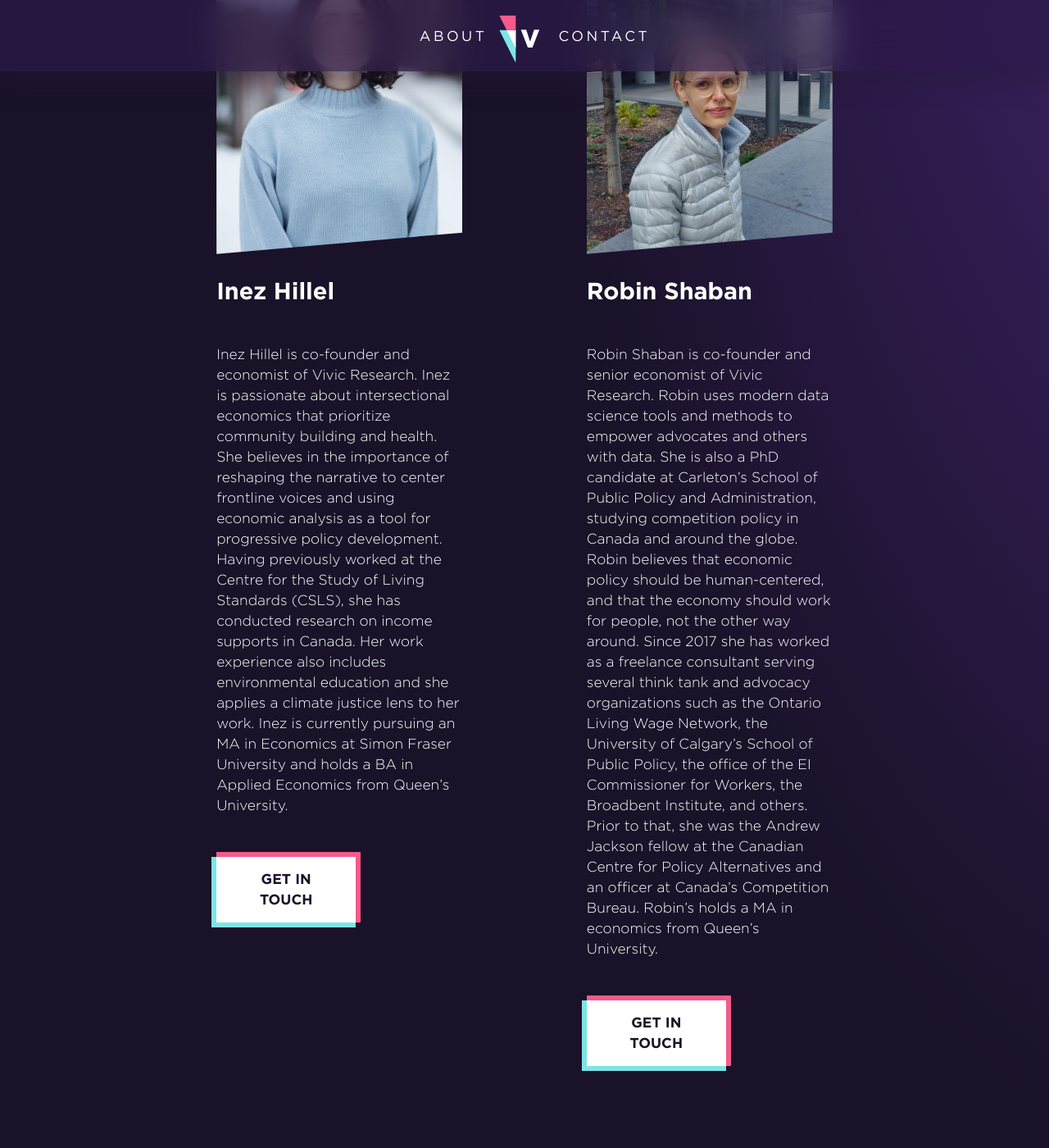
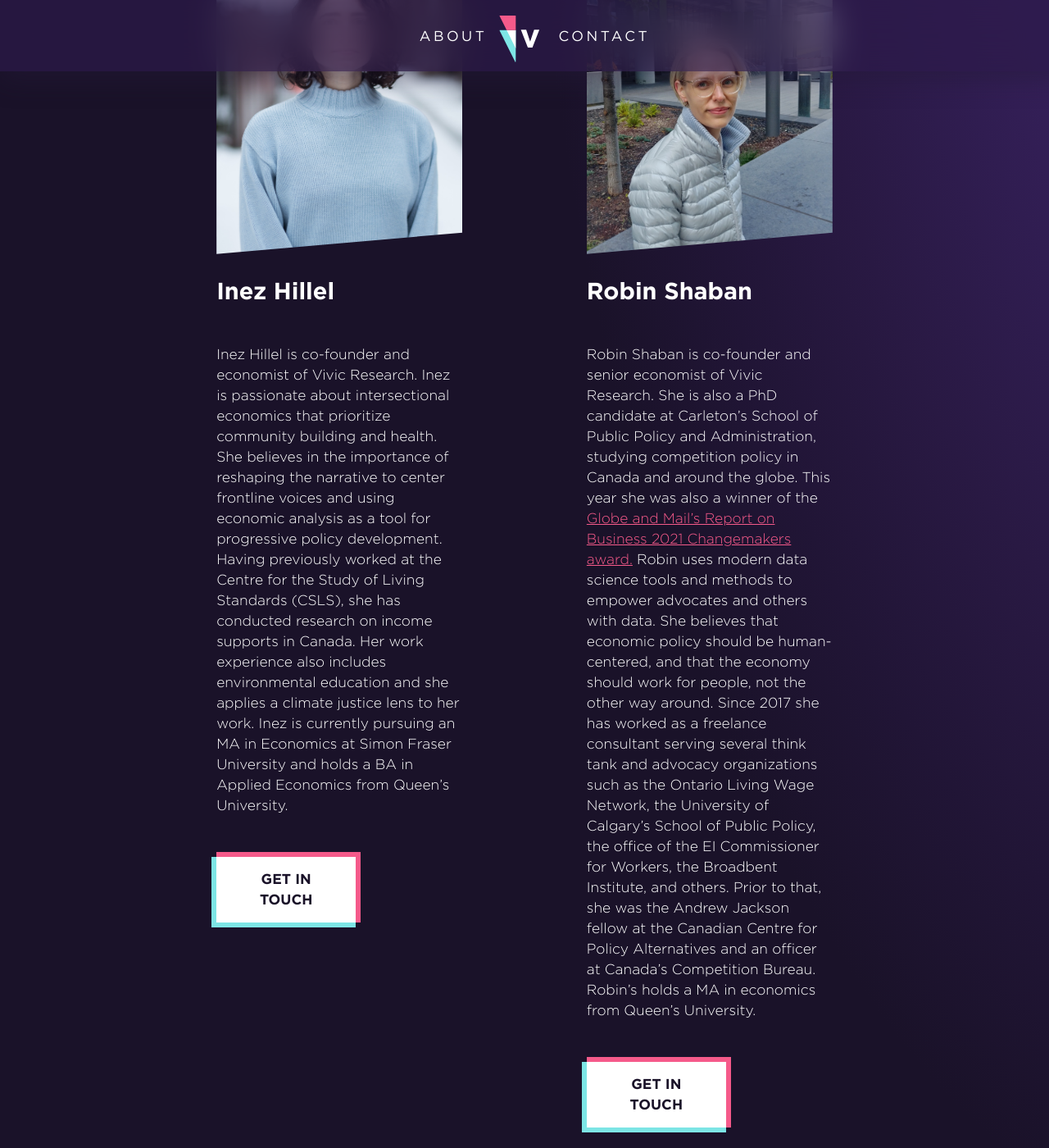
Before and after one commit to GoodbyteCo/Vivic-Website, a Jekyll site: the page built from about.html, in a window 1280 px wide and 1400 px high, scrolled down 436 px. Shown: the whole window at 82% size. Built offline with Jekyll 4.4.1, drawn with Linux system fonts in a browser that asks for light colours; before the commit the page ends 1761 px from its top, so only the background shows below that.

Commit message:
change robin

```diff
--- a/about.html
+++ b/about.html
@@ -21,11 +21,14 @@
     </p>
     <img class="photo-right" src="assets/images/robin.jpg" alt="robin">
     <h3 class="photo-right">Robin Shaban</h3>
-    <p class="photo-right">Robin Shaban is co-founder and senior economist of Vivic Research. Robin uses modern data
-        science tools and methods to empower advocates and others with data. She is also a PhD candidate at Carleton’s
-        School of Public Policy and Administration, studying competition policy in Canada and around the globe. Robin
-        believes that economic policy should be human-centered, and that the economy should work for people, not the
-        other way around. Since 2017 she has worked as a freelance consultant serving several think tank and advocacy
+    <p class="photo-right">Robin Shaban is co-founder and senior economist of Vivic Research. She is also a PhD
+        candidate at Carleton’s School of Public Policy and Administration, studying competition policy in Canada and
+        around the globe. This year she was also a winner of the <a class="about-link"
+            href="https://www.theglobeandmail.com/business/rob-magazine/article-changemakers-canada-faces-serious-challenges-but-these-leaders-show/">Globe
+            and Mail’s Report on Business 2021 Changemakers award.</a>
+        Robin uses modern data science tools and methods to empower advocates and others with data. She believes
+        that economic policy should be human-centered, and that the economy should work for people, not the other way
+        around. Since 2017 she has worked as a freelance consultant serving several think tank and advocacy
         organizations such as the Ontario Living Wage Network, the University of Calgary’s School of Public Policy, the
         office of the EI Commissioner for Workers, the Broadbent Institute, and others. Prior to that, she was the
         Andrew Jackson fellow at the Canadian Centre for Policy Alternatives and an officer at Canada’s Competition
--- a/assets/styles/style.css
+++ b/assets/styles/style.css
@@ -248,6 +248,10 @@
     margin: 10px auto 0px auto;
     position: relative;
     overflow: hidden;
+}
+
+.about-link {
+    color: rgba(246, 90, 138, 1.00);
 }
 
 .work h3 {
```
